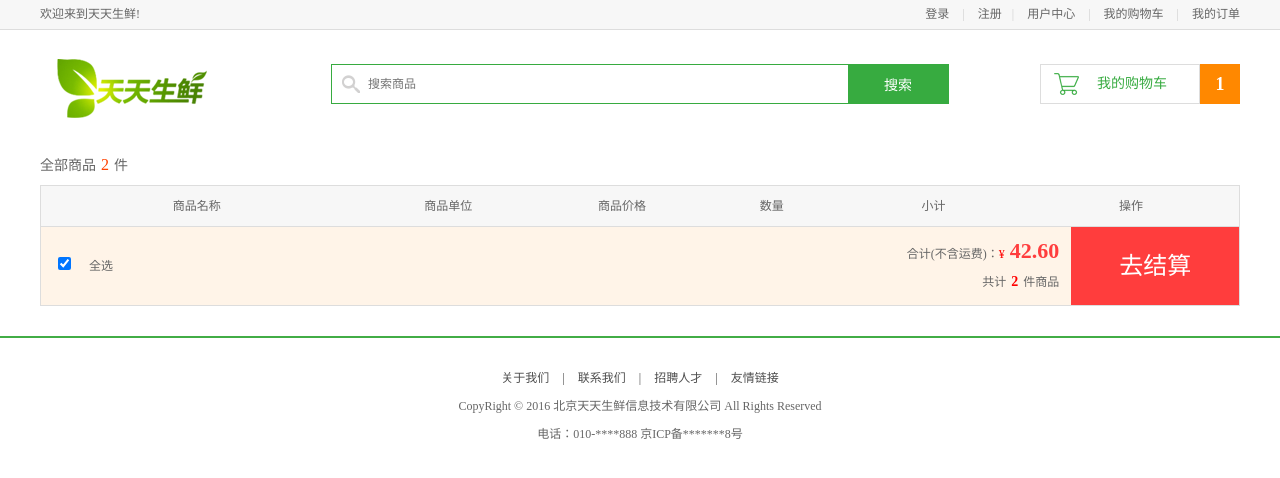
After one commit to ma-lijun/mypro, a Django app: template templates/df_cart/cart.html in a window 1280 px wide. The commit adds this page. Shown: the top 478 px of the page. Run offline with Django 3.2, Linux system fonts and the light colour scheme; the template is opened without the code that fills it, so the values that code supplies are empty.

Commit message:
展示購物車頁面 class Image(BaseModel):     '''商品详情图片模型类'''     goods = models.ForeignKey('Goods', verbose_name='所属商品')     img_url = models.ImageField(upload_to='goods', verbose_name='图片路径')
    objects = ImageManager()

    class Meta:
        db_table = 's_goods_image'

 在這個簡單的cart模型類中使用外鍵非常方便，獲取一個cart對象，
 cart.goods  獲取購物車中商品對象
 cart.goods_id  獲取購物車中商品對象的id,在數據庫中默認存在的goods外鍵的字段名稱
 cart.goods.goods_name  獲取購物車中商品對象的名稱

```diff
--- a/df_cart/urls.py
+++ b/df_cart/urls.py
@@ -3,6 +3,7 @@ from django.conf.urls import url
 from df_cart import views
 
 urlpatterns = [
+    url(r'^$', views.cart_show),
     url(r'^add/$', views.cart_add),
     url(r'^count/$', views.cart_count),  # 獲取購物車中商品的總數
 ]
--- a/templates/base.html
+++ b/templates/base.html
@@ -85,7 +85,6 @@
         <script>
             $(function () {
                 index = $('.login_btn').text().indexOf('登录')
-                alert(111)
                 if(index < 0){
                     // 已登錄
                     // 发起一个ajax请求获取用户购物车商品的总数
--- /dev/null
+++ b/templates/df_cart/cart.html
@@ -0,0 +1,43 @@
+{% extends 'base_no_cart_count.html' %}
+{% block title %}天天生鲜-购物车{% endblock title %}
+{% load staticfiles %}
+
+
+{% block body %}
+
+
+	<div class="total_count">全部商品<em>2</em>件</div>
+	<ul class="cart_list_th clearfix">
+		<li class="col01">商品名称</li>
+		<li class="col02">商品单位</li>
+		<li class="col03">商品价格</li>
+		<li class="col04">数量</li>
+		<li class="col05">小计</li>
+		<li class="col06">操作</li>
+	</ul>
+    {% for cart in cart_list %}
+        <ul class="cart_list_td clearfix">
+            <li class="col01"><input type="checkbox" name="" checked></li>
+            <li class="col02"><img src="{% static cart.goods.goods_image %}"></li>
+            <li class="col03">{{ cart.goods.goods_name }}<br><em>{{ cart.goods.goods_price }}元/{{ cart.goods.goods_unite }}</em></li>
+            <li class="col04">{{ cart.goods.goods_unite }}</li>
+            <li class="col05">{{ cart.goods.goods_price }}元</li>
+            <li class="col06">
+                <div class="num_add">
+                    <a href="javascript:;" class="add fl">+</a>
+                    <input type="text" class="num_show fl" value="1">
+                    <a href="javascript:;" class="minus fl">-</a>
+                </div>
+            </li>
+            <li class="col07">16.80元</li>
+            <li class="col08"><a href="javascript:;">删除</a></li>
+        </ul>
+    {% endfor %}
+
+	<ul class="settlements">
+		<li class="col01"><input type="checkbox" name="" checked=""></li>
+		<li class="col02">全选</li>
+		<li class="col03">合计(不含运费)：<span>¥</span><em>42.60</em><br>共计<b>2</b>件商品</li>
+		<li class="col04"><a href="place_order.html">去结算</a></li>
+	</ul>
+{% endblock body %}
```
Also changed, not shown: df_cart/models.py (+7 -3 lines), df_cart/views.py (+11 -0 lines).
